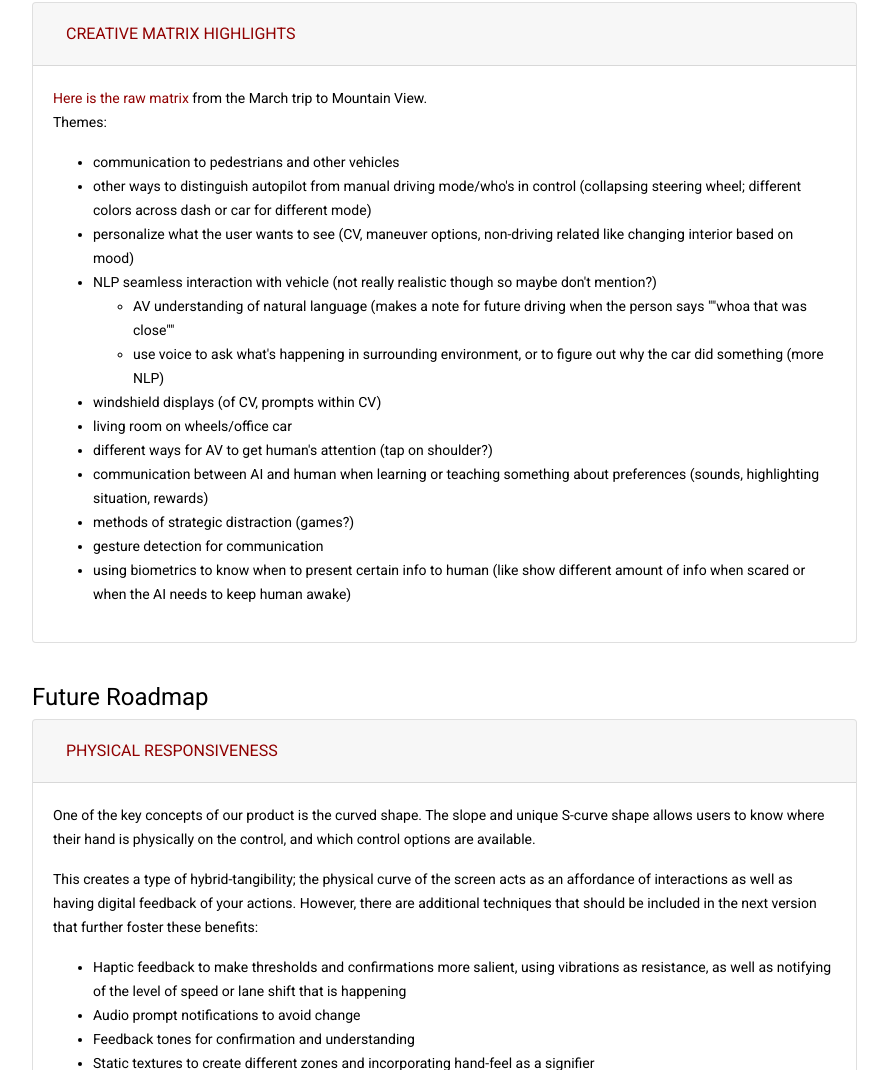
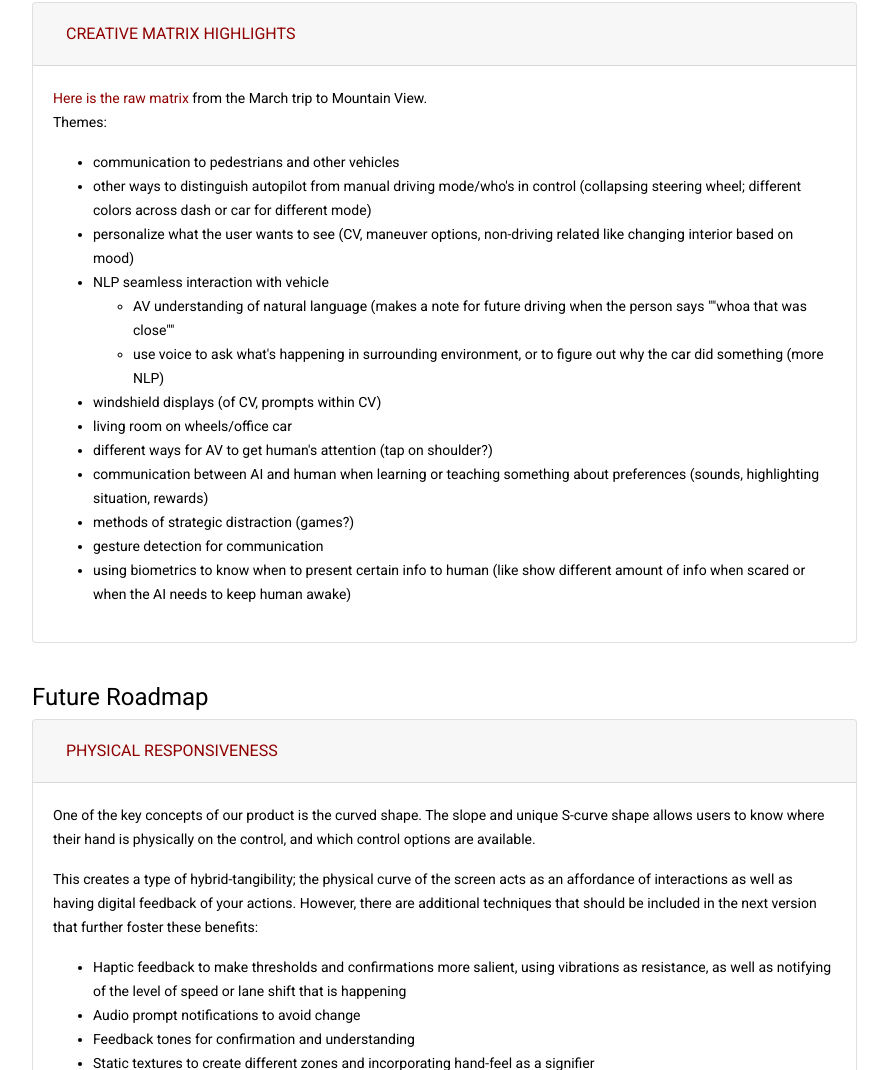
Before and after one commit to mill3rtime1/harman_research_design_site, a plain HTML site: page tree.html in a window 1280 px wide. Shown: the part 1942-3012 px from the top of the page, without its empty margins (338-1226 px from the left). Drawn offline with nearby package versions, Linux system fonts and the light colour scheme.

Commit message:
Modified tree content

```diff
--- a/tree.html
+++ b/tree.html
@@ -347,7 +347,7 @@
                     <li>communication to pedestrians and other vehicles </li>
                     <li>other ways to distinguish autopilot from manual driving mode/who's in control (collapsing steering wheel; different colors across dash or car for different mode)</li>
                     <li>personalize what the user wants to see (CV, maneuver options, non-driving related like changing interior based on mood)</li>
-                    <li>NLP seamless interaction with vehicle (not really realistic though so maybe don't mention?)
+                    <li>NLP seamless interaction with vehicle
                       <ul>
                         <li>AV understanding of natural language (makes a note for future driving when the person says ""whoa that was close""</li>
                         <li>use voice to ask what's happening in surrounding environment, or to figure out why the car did something (more NLP)</li>
```
Also changed, not shown: 1 other file.
